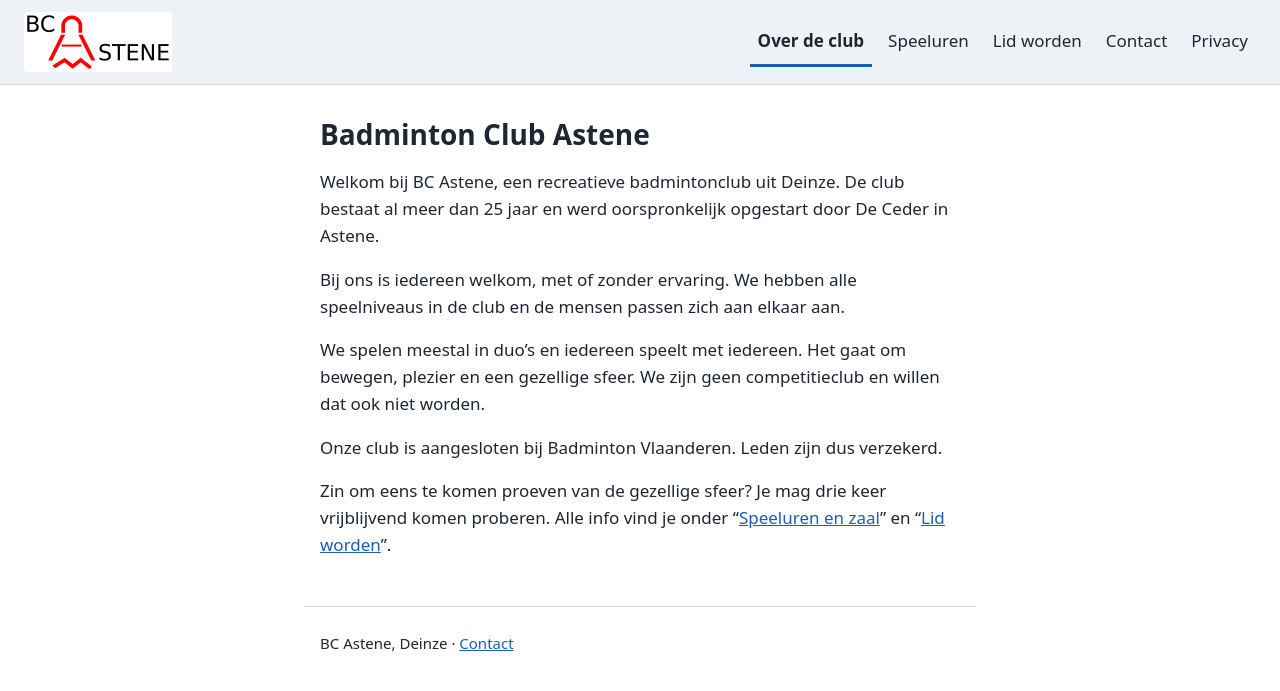
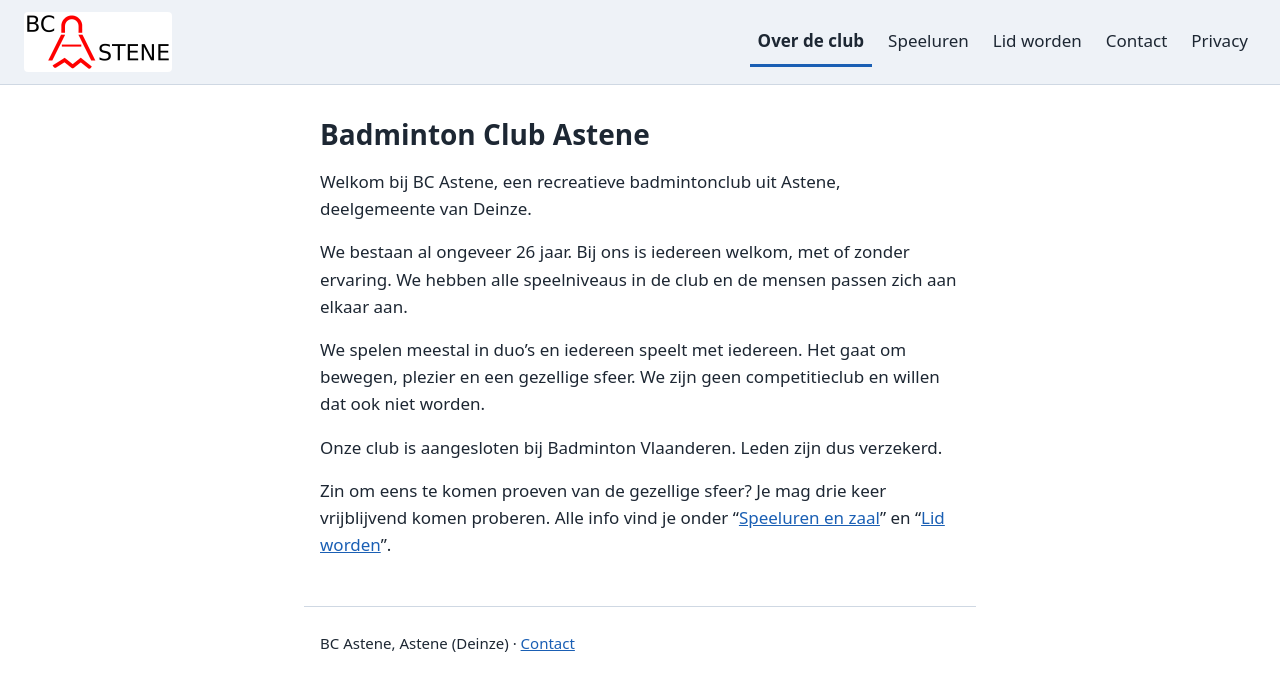
Before and after one commit to bcastene/bcastene.github.io, a Jekyll site: the page built from index.md, in a window 1280 px wide. Shown: the top 691 px of the page. Built offline with Jekyll 4.4.1, drawn with Linux system fonts in a browser that asks for light colours.

Commit message:
Publicatie 20261020-v3

```diff
--- a/_config.yml
+++ b/_config.yml
@@ -1,6 +1,6 @@
 # Instellingen van de site. Alleen wat GitHub Pages standaard kent.
 title: BC Astene
-description: Badminton Club Astene, een recreatieve badmintonclub uit Deinze.
+description: Badminton Club Astene, een recreatieve badmintonclub uit Astene (Deinze).
 lang: nl
 markdown: kramdown
 
--- a/_layouts/default.html
+++ b/_layouts/default.html
@@ -24,7 +24,7 @@
   </main>
 
   <footer class="voet">
-    <p>BC Astene, Deinze &middot; <a href="{{ '/contact.html' | relative_url }}">Contact</a></p>
+    <p>BC Astene, Astene (Deinze) &middot; <a href="{{ '/contact.html' | relative_url }}">Contact</a></p>
   </footer>
 </body>
 </html>
--- a/index.md
+++ b/index.md
@@ -1,15 +1,15 @@
 ---
 layout: default
 title: "Over de club"
-description: "Badminton Club Astene is een recreatieve badmintonclub uit Deinze, al meer dan 25 jaar, oorspronkelijk opgestart door De Ceder in Astene. Iedereen is welkom, met of zonder ervaring."
+description: "Badminton Club Astene is een recreatieve badmintonclub uit Astene, deelgemeente van Deinze. Iedereen is welkom, met of zonder ervaring."
 permalink: /index.html
 ---
 
 # Badminton Club Astene
 
-Welkom bij BC Astene, een recreatieve badmintonclub uit Deinze. De club bestaat al meer dan 25 jaar en werd oorspronkelijk opgestart door De Ceder in Astene.
+Welkom bij BC Astene, een recreatieve badmintonclub uit Astene, deelgemeente van Deinze.
 
-Bij ons is iedereen welkom, met of zonder ervaring. We hebben alle speelniveaus in de club en de mensen passen zich aan elkaar aan.
+We bestaan al ongeveer 26 jaar. Bij ons is iedereen welkom, met of zonder ervaring. We hebben alle speelniveaus in de club en de mensen passen zich aan elkaar aan.
 
 We spelen meestal in duo's en iedereen speelt met iedereen. Het gaat om bewegen, plezier en een gezellige sfeer. We zijn geen competitieclub en willen dat ook niet worden.
 
--- a/versie.txt
+++ b/versie.txt
@@ -1 +1 @@
-20261020-v2
+20261020-v3
```
Also changed, not shown: privacy.md (+1 -1 lines).
